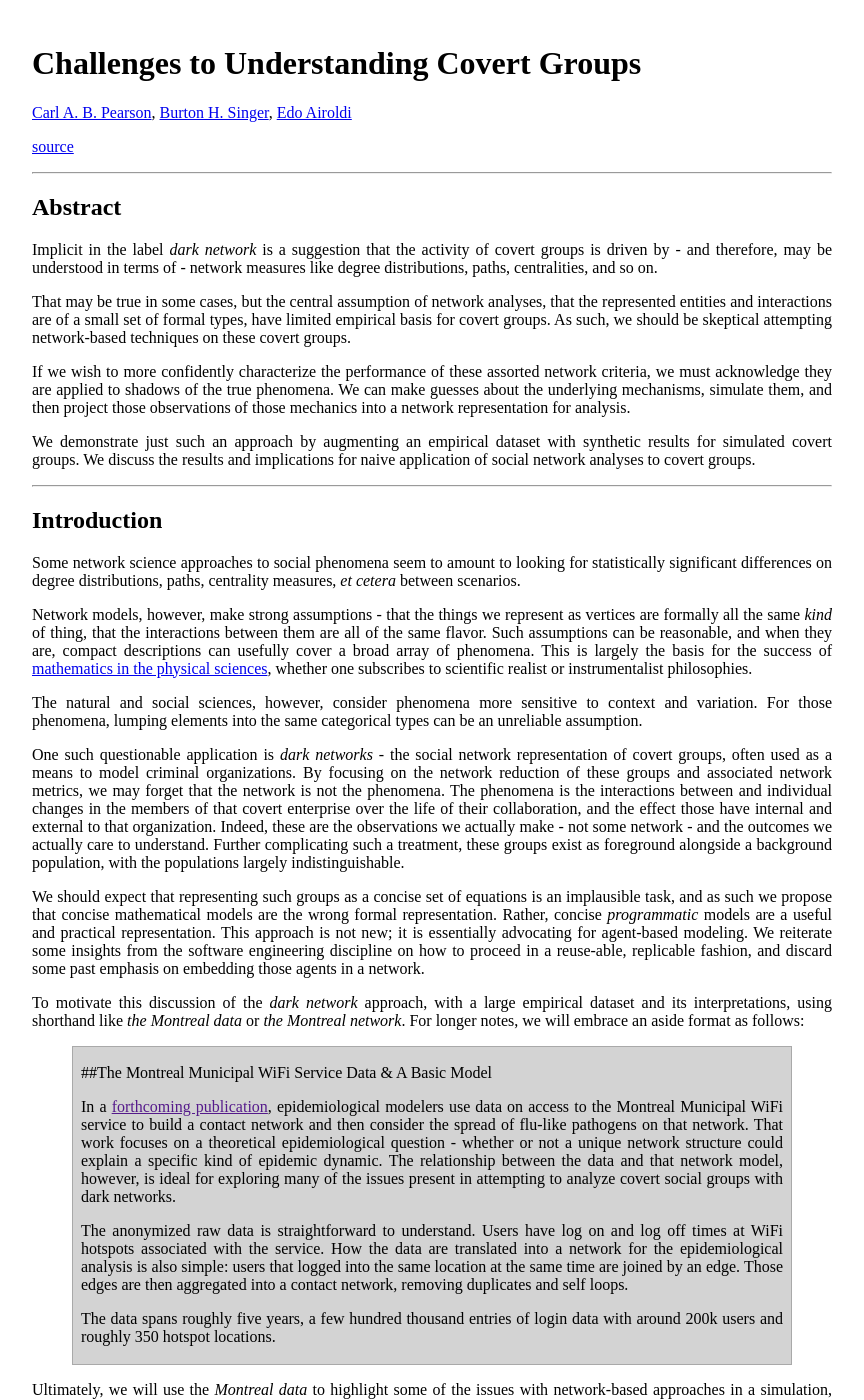
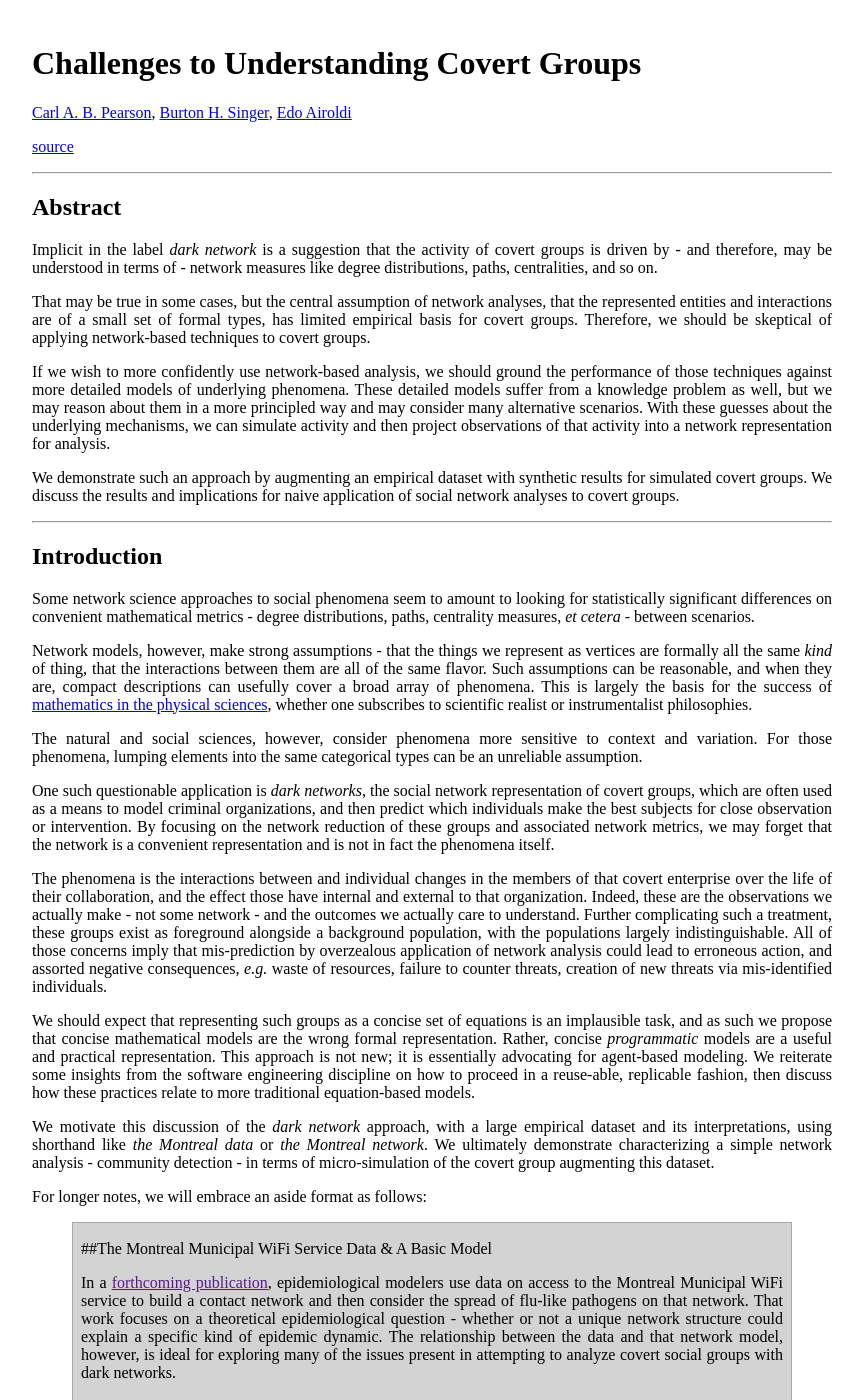
Before and after one commit to pearsonca/scala-commsim, a Jekyll site: the page built from index.md, in a window 1280 px wide and 1400 px high. Shown: the whole window, without its empty margins (208-1072 px from the left). Built offline with Jekyll 4.4.1, drawn with Linux system fonts in a browser that asks for light colours; formulas are drawn with MathJax 3; some of the changed text lies outside the part shown.

Commit message:
more intro smoothing

```diff
--- a/index.md
+++ b/index.md
@@ -17,15 +17,18 @@ measures like degree distributions, paths, centralities, and so on.
 
 That may be true in some cases, but the central assumption of network analyses,
 that the represented entities and interactions are of a small set of formal
-types, have limited empirical basis for covert groups.  As such, we should be
-skeptical attempting network-based techniques on these covert groups.
+types, has limited empirical basis for covert groups.  Therefore, we should be
+skeptical of applying network-based techniques to covert groups.
 
-If we wish to more confidently characterize the performance of these assorted network criteria, we
-must acknowledge they are applied to shadows of the true phenomena.
-We can make guesses about the underlying mechanisms, simulate them, and then project those
-observations of those mechanics into a network representation for analysis.
+If we wish to more confidently use network-based analysis, we should ground the
+performance of those techniques against more detailed models of underlying
+phenomena. These detailed models suffer from a knowledge problem as well, but we
+may reason about them in a more principled way and may consider many alternative
+scenarios.  With these guesses about the underlying mechanisms, we can simulate
+activity and then project observations of that activity into a network
+representation for analysis.
 
-We demonstrate just such an approach by augmenting an empirical dataset with
+We demonstrate such an approach by augmenting an empirical dataset with
 synthetic results for simulated covert groups.  We discuss the results and
 implications for naive application of social network analyses to covert groups.
 
@@ -34,8 +37,9 @@ implications for naive application of social network analyses to covert groups.
 ##Introduction
 
 Some network science approaches to social phenomena seem to amount to looking
-for statistically significant differences on degree distributions, paths,
-centrality measures, *et cetera* between scenarios.
+for statistically significant differences on convenient mathematical metrics -
+degree distributions, paths, centrality measures, *et cetera* - between
+scenarios.
 
 Network models, however, make strong assumptions - that the things we represent
 as vertices are formally all the same *kind* of thing, that the interactions
@@ -48,17 +52,23 @@ The natural and social sciences, however, consider phenomena more sensitive to
 context and variation. For those phenomena, lumping elements into the same
 categorical types can be an unreliable assumption.
 
-One such questionable application is *dark networks* - the social network
-representation of covert groups, often used as a means to model criminal
-organizations.  By focusing on the network reduction of these groups and
-associated network metrics, we may forget that the network is not the phenomena.
+One such questionable application is *dark networks*, the social network
+representation of covert groups, which are often used as a means to model
+criminal organizations, and then predict which individuals make the best
+subjects for close observation or intervention.  By focusing on the network
+reduction of these groups and associated network metrics, we may forget that the
+network is a convenient representation and is not in fact the phenomena itself.
+
 The phenomena is the interactions between and individual changes in the members
 of that covert enterprise over the life of their collaboration, and the effect
 those have internal and external to that organization.  Indeed, these are the
 observations we actually make - not some network - and the outcomes we actually
 care to understand.  Further complicating such a treatment, these groups exist
 as foreground alongside a background population, with the populations largely
-indistinguishable.
+indistinguishable.  All of those concerns imply that mis-prediction by overzealous
+application of network analysis could lead to erroneous action, and assorted
+negative consequences, *e.g.* waste of resources, failure to counter threats,
+creation of new threats via mis-identified individuals.
 
 We should expect that representing such groups as a concise set of equations is
 an implausible task, and as such we propose that concise mathematical models are
@@ -66,12 +76,16 @@ the wrong formal representation.  Rather, concise *programmatic* models are a
 useful and practical representation.  This approach is not new; it is essentially
 advocating for agent-based modeling.  We reiterate some insights from the
 software engineering discipline on how to proceed in a reuse-able, replicable
-fashion, and discard some past emphasis on embedding those agents in a network.
+fashion, then discuss how these practices relate to more traditional equation-based
+models.
 
-To motivate this discussion of the *dark network* approach, with a large
+We motivate this discussion of the *dark network* approach, with a large
 empirical dataset and its interpretations, using shorthand like *the Montreal
-data* or *the Montreal network*.  For longer notes, we will embrace an aside
-format as follows:
+data* or *the Montreal network*.  We ultimately demonstrate characterizing
+a simple network analysis - community detection - in terms of micro-simulation
+of the covert group augmenting this dataset.
+
+For longer notes, we will embrace an aside format as follows:
 
 >##The Montreal Municipal WiFi Service Data & A Basic Model
 >
@@ -93,10 +107,6 @@ self loops.
 >
 >The data spans roughly five years, a few hundred thousand entries of login data
 with around 200k users and roughly 350 hotspot locations.
-
-Ultimately, we will use the *Montreal data* to highlight some of the issues with
-network-based approaches in a simulation, and discuss what sort of steps should
-be taken with *dark network* research questions.
 
 ## Modeling in Code
 
```
